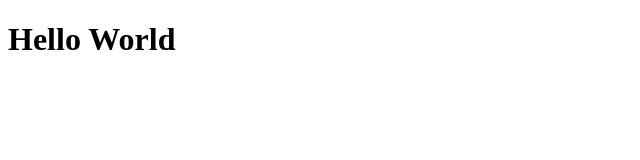
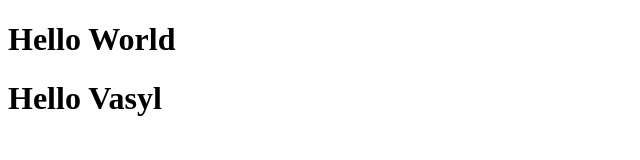
Before and after one commit to olegmarykot/olegmarykot.github.io, a plain HTML site: page index.html in a window 1280 px wide. Shown: the whole page, without its empty margins (0-640 px from the left). Drawn offline with Linux system fonts and the light colour scheme.

Commit message:
NOVE GAVNO

```diff
--- a/index.html
+++ b/index.html
@@ -7,5 +7,6 @@
 </head>
 <body>
     <h1>Hello World</h1>
+    <h1>Hello Vasyl</h1>
 </body>
 </html>
```
